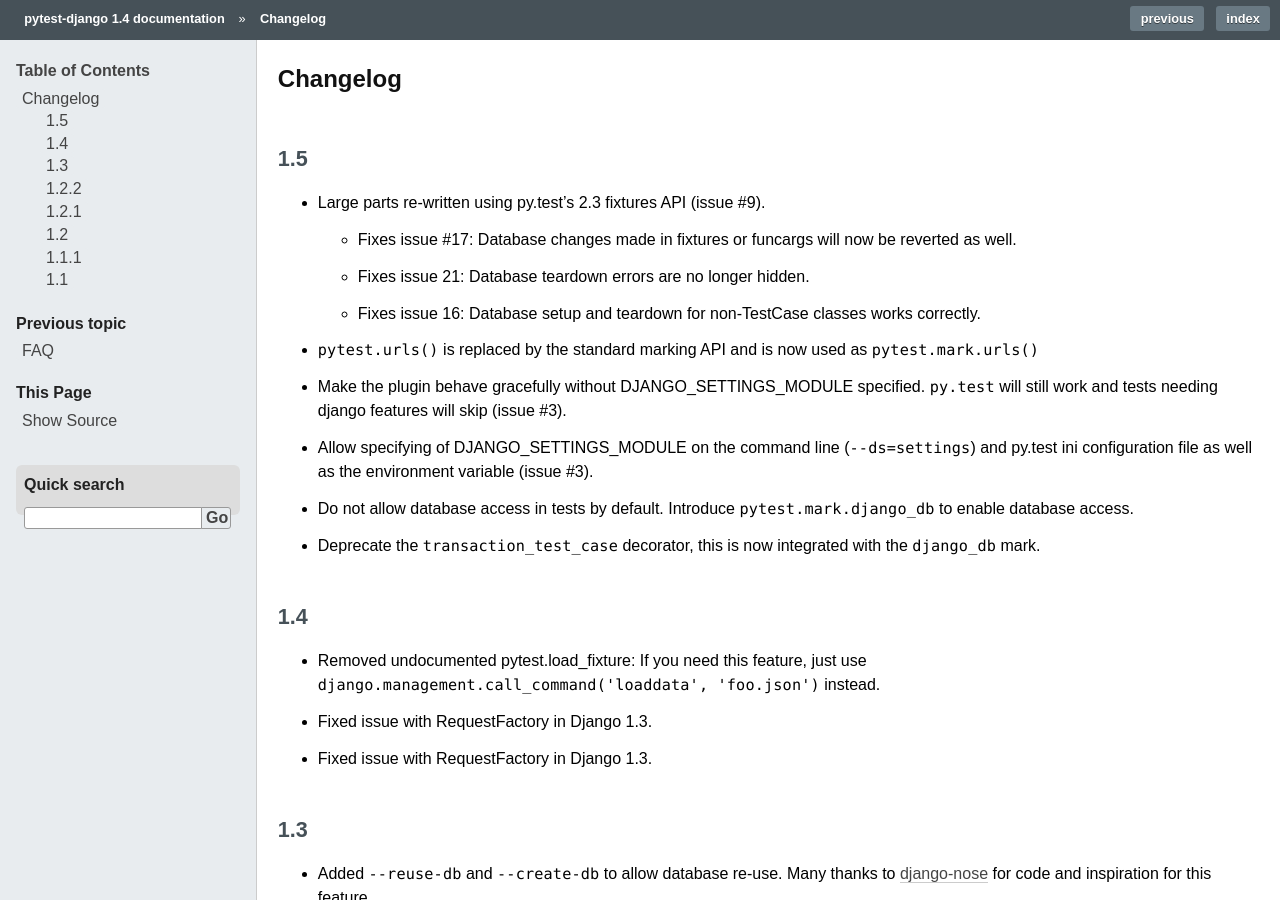
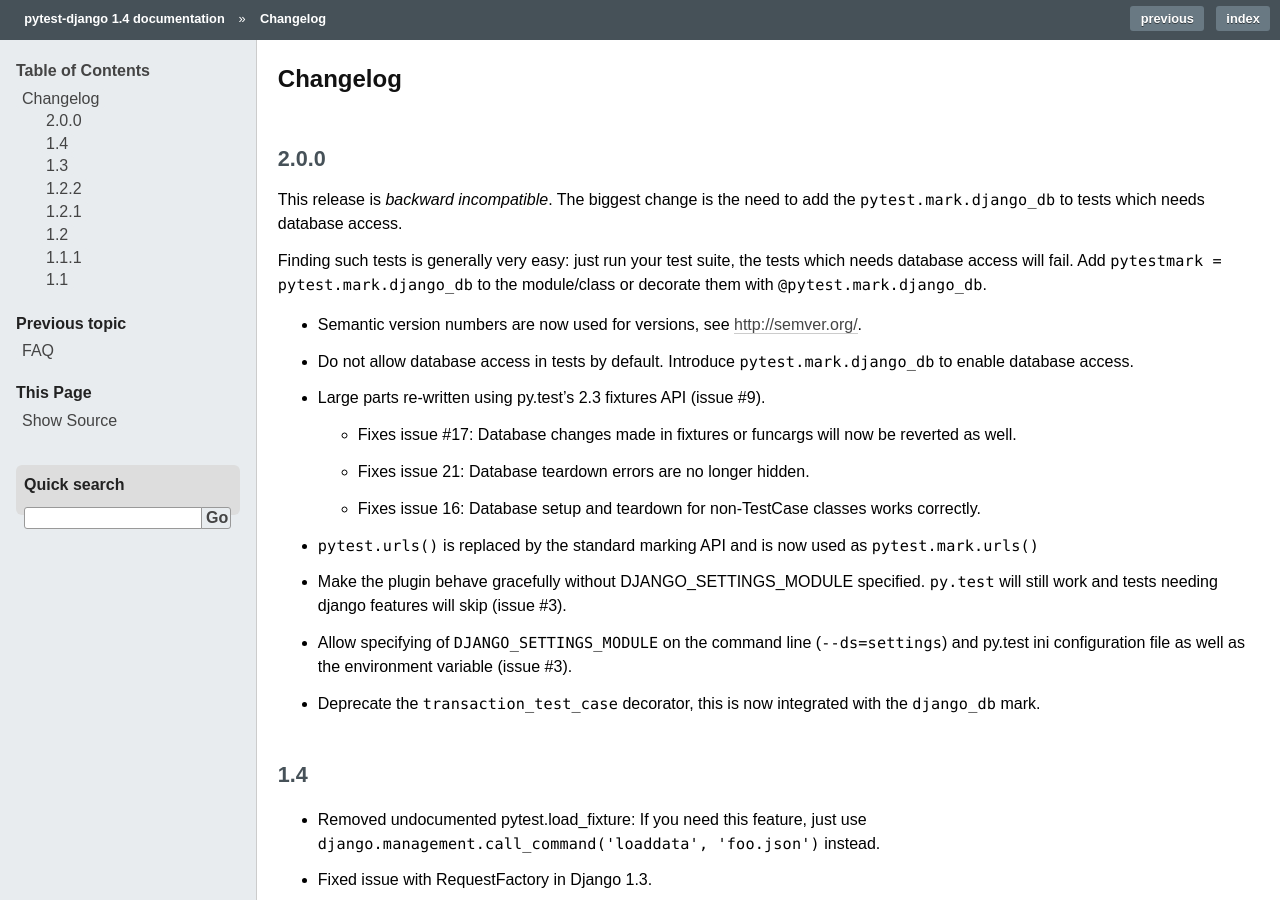
Before and after one commit to pytest-dev/pytest-django, a Sphinx documentation site: the page built from docs/changelog.rst, in a window 1280 px wide and 900 px high. Built offline with Sphinx 7.4.7, drawn with Linux system fonts in a browser that asks for light colours.

Commit message:
Final touches of the changelog + bump version to 2.0.0

```diff
--- a/docs/changelog.rst
+++ b/docs/changelog.rst
@@ -1,8 +1,23 @@
 Changelog
 =========
 
-1.5
----
+2.0.0
+-----
+
+This release is *backward incompatible*. The biggest change is the need
+to add the ``pytest.mark.django_db`` to tests which needs database
+access.
+
+Finding such tests is generally very easy: just run your test suite, the
+tests which needs database access will fail. Add ``pytestmark =
+pytest.mark.django_db`` to the module/class or decorate them with
+``@pytest.mark.django_db``.
+
+* Semantic version numbers are now used for versions, see http://semver.org/.
+
+* Do not allow database access in tests by default.  Introduce
+  ``pytest.mark.django_db`` to enable database access.
+
 * Large parts re-written using py.test's 2.3 fixtures API (issue #9).
 
   - Fixes issue #17: Database changes made in fixtures or funcargs
--- a/setup.py
+++ b/setup.py
@@ -15,7 +15,7 @@
 
 setup(
     name='pytest-django',
-    version='1.5',
+    version='2.0.0',
     description='A Django plugin for py.test.',
     author='Andreas Pelme',
     author_email='andreas@pelme.se',
```
Also changed, not shown: other parts of docs/changelog.rst (+1 -4 lines).
